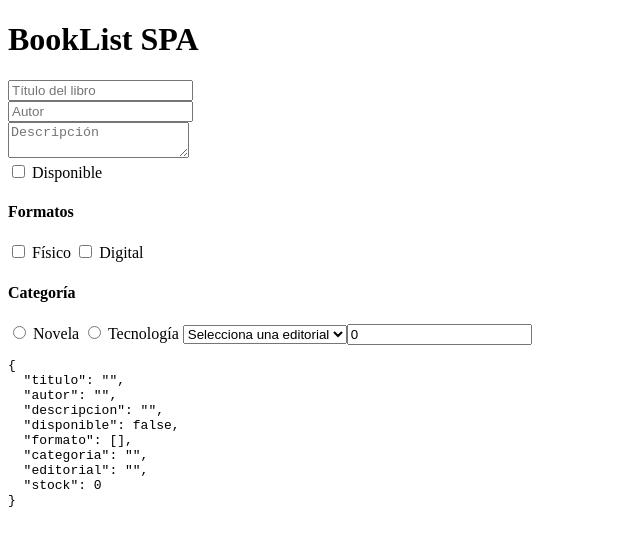
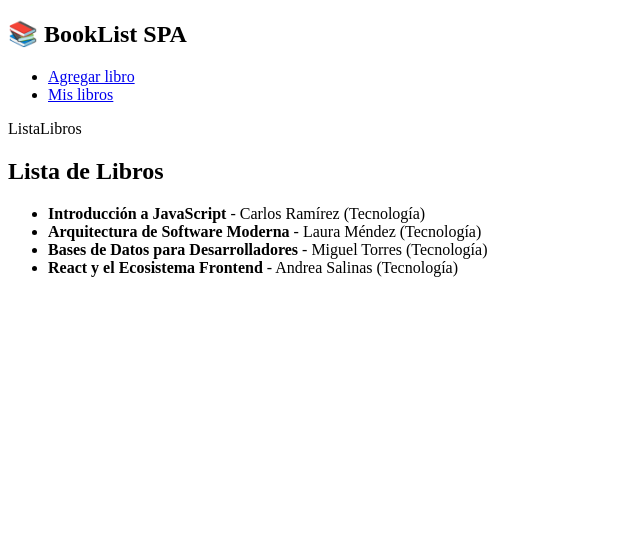
Before and after one commit to MaximilianoNaveillan/VuwBookListSPA, a Vue app in the folder alumnos/maximiliano-naveillan/ABP_6/: page / in a window 1280 px wide. Shown: the top 546 px of the page, without its empty margins (0-640 px from the left). Built offline with nearby package versions, Linux system fonts and the light colour scheme.

Commit message:
add styleguide

```diff
--- a/alumnos/maximiliano-naveillan/ABP_6/src/App.vue
+++ b/alumnos/maximiliano-naveillan/ABP_6/src/App.vue
@@ -17,12 +17,55 @@
 // ref se usa para datos reactivos simples
 import { ref } from 'vue';
 import FormLibro from './components/FormLibro.vue';
+import ListaLibros from './views/ListaLibros.vue';
 // Importamos componentes hijos
 
 // Lista reactiva de libros
 // ref([]) crea un array reactivo
-const libros = ref([]); // array vacío inicialmente
-console.log(libros); // [{},{},...] --> ref() --> {value: [{},{},...]}
+const libros = ref([
+  {
+    titulo: 'Introducción a JavaScript',
+    autor: 'Carlos Ramírez',
+    descripcion: 'Guía práctica para aprender los fundamentos de JavaScript desde cero.',
+    disponible: true,
+    formato: ['Físico', 'Digital'],
+    categoria: 'Tecnología',
+    editorial: 'Penguin',
+    stock: 12,
+  },
+  {
+    titulo: 'Arquitectura de Software Moderna',
+    autor: 'Laura Méndez',
+    descripcion: 'Explora patrones y buenas prácticas para diseñar aplicaciones escalables.',
+    disponible: true,
+    formato: ['Digital'],
+    categoria: 'Tecnología',
+    editorial: "O'Reilly",
+    stock: 8,
+  },
+  {
+    titulo: 'Bases de Datos para Desarrolladores',
+    autor: 'Miguel Torres',
+    descripcion: 'Conceptos esenciales de modelado, SQL y optimización de bases de datos.',
+    disponible: false,
+    formato: ['Físico'],
+    categoria: 'Tecnología',
+    editorial: 'McGraw-Hill',
+    stock: 0,
+  },
+  {
+    titulo: 'React y el Ecosistema Frontend',
+    autor: 'Andrea Salinas',
+    descripcion: 'Aprende a construir interfaces modernas usando React y herramientas actuales.',
+    disponible: true,
+    formato: ['Físico', 'Digital'],
+    categoria: 'Tecnología',
+    editorial: 'Penguin',
+    stock: 15,
+  },
+]); // array vacío inicialmente
+
+const tab = ref('ListaLibros');
 
 // función que se ejecutará cuando el formulario envíe un nuevo libro
 function agregarLibro(libro) {
@@ -33,13 +76,44 @@ function agregarLibro(libro) {
   };
   // Agregar el nuevo libro al array de libros
   libros.value.push(nuevo);
+  tab.value = 'ListaLibros';
+}
+
+function cambiarTab(nuevoTab) {
+  tab.value = nuevoTab;
 }
 </script>
 
 <template>
+  <nav>
+    <h1>📚 BookList SPA</h1>
+    <ul>
+      <li><a href="#" @click="cambiarTab('FormLibro')">Agregar libro</a></li>
+      <li><a href="#" @click="cambiarTab('ListaLibros')">Mis libros</a></li>
+    </ul>
+    {{ tab }}
+  </nav>
   <div class="container">
-    <h1>BookList SPA</h1>
-    <FormLibro />
+    <!--
+    El formulario emitirá un evento llamado "agregar"
+    cuando el usuario envíe un libro
+    -->
+    <!--
+                    ⬆️ (:EMIT -> APP)
+    -->
+    <!-- EMIT       FUMCTION  -->
+    <main v-if="tab === 'FormLibro'">
+      <FormLibro @agregar="agregarLibro" />
+    </main>
+
+    <!--
+    Pasamos los libros al componente ListaLibros
+    mediante props
+    -->
+    <!--            🔽  (:prop (DEFINEPROPS)-> )  -->
+    <main v-if="tab === 'ListaLibros'">
+      <ListaLibros :libros="libros" />
+    </main>
   </div>
 </template>
 
--- a/alumnos/maximiliano-naveillan/ABP_6/src/components/FormLibro.vue
+++ b/alumnos/maximiliano-naveillan/ABP_6/src/components/FormLibro.vue
@@ -45,10 +45,18 @@ function enviarFormulario() {
   if (!formularioValido.value) return;
   //emitimos el libro al componente padre App.vue
   emit('agregar', { ...nuevoLibro });
+  /* nuevoLibro.titulo = '';
+  nuevoLibro.autor = '';
+  nuevoLibro.descripcion = '';
+  nuevoLibro.disponible = '';
+  nuevoLibro.formato = [];
+  nuevoLibro.categoria = '';
+  nuevoLibro.editorial = '';
+  nuevoLibro.stock = ''; */
 }
 </script>
 <template>
-  <form>
+  <form @submit.prevent="enviarFormulario">
     <!-- <apertura atributo="valor"></cierre> -->
     <div>
       <input type="text" placeholder="Título del libro" v-model.trim="nuevoLibro.titulo" />
@@ -85,15 +93,20 @@ function enviarFormulario() {
       <input type="radio" value="Tecnología" v-model="nuevoLibro.categoria" />
       Tecnología
     </label>
+    <label>
       <select v-model="nuevoLibro.editorial">
         <option disabled value="">Selecciona una editorial</option>
         <option>Planeta</option>
         <option>Penguin</option>
         <option>Nova</option>
       </select>
+    </label>
+    <label>
       <input type="number" v-model.number="nuevoLibro.stock" />
+    </label>
+    <!-- botón controlado por computed -->
+
+    <button :disabled="!formularioValido">Guardar Libro</button>
   </form>
-
-  <pre>{{ nuevoLibro }}</pre>
 </template>
 <style scoped></style>
--- a/alumnos/maximiliano-naveillan/ABP_6/src/views/ListaLibros.vue
+++ b/alumnos/maximiliano-naveillan/ABP_6/src/views/ListaLibros.vue
@@ -1,3 +1,28 @@
-<script setup></script>
-<template></template>
-<style scoped></style>
+<script setup>
+// defineProps permite recibir props
+defineProps({
+  libros: Array,
+});
+</script>
+
+<template>
+  <div>
+    <h2>Lista de Libros</h2>
+
+    <!-- mensaje si no hay libros -->
+
+    <p v-if="libros.length === 0">No hay libros aún</p>
+
+    <!-- renderizado de lista -->
+
+    <ul>
+      <li v-for="libro in libros" :key="libro.id">
+        <strong>{{ libro.titulo }}</strong>
+
+        - {{ libro.autor }}
+
+        ({{ libro.categoria }})
+      </li>
+    </ul>
+  </div>
+</template>
```
Also changed, not shown: 1 other file (tests, documents, lock files or other folders). Lines whose indentation alone changed are shown as unchanged.
